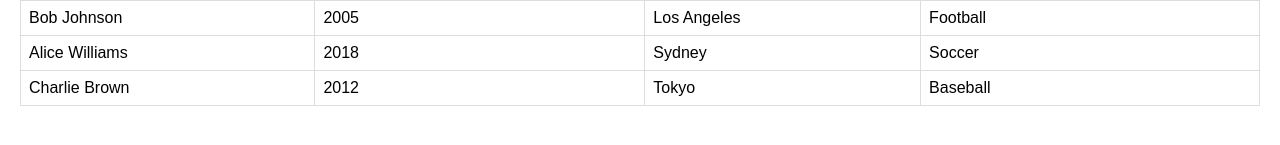
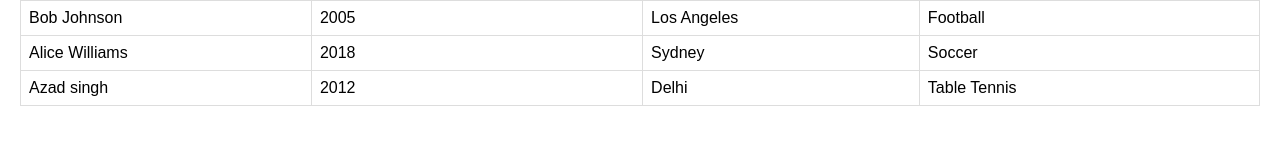
Before and after one commit to AzadSing/test_website, a plain HTML site: page index.html in a window 1280 px wide. Shown: the part 185-330 px from the top of the page. Drawn offline with Linux system fonts and the light colour scheme.

Commit message:
changed by rubee

```diff
--- a/index.html
+++ b/index.html
@@ -62,10 +62,10 @@
             <td>Soccer</td>
         </tr>
         <tr>
-            <td>Charlie Brown</td>
+            <td>Azad singh</td>
             <td>2012</td>
-            <td>Tokyo</td>
-            <td>Baseball</td>
+            <td>Delhi</td>
+            <td>Table Tennis</td>
         </tr>
     </table>
 
```
